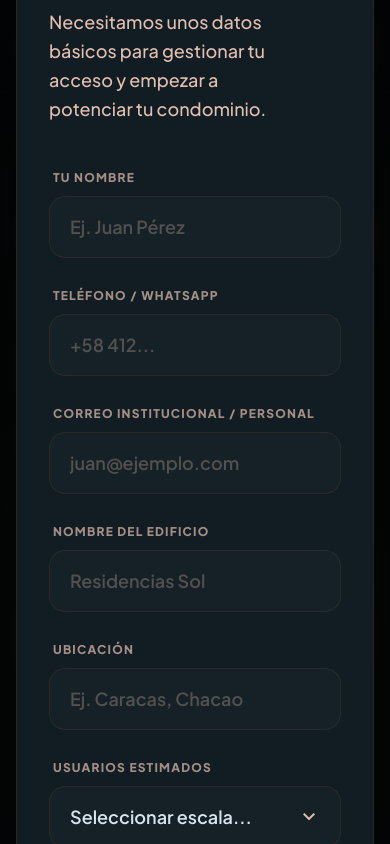
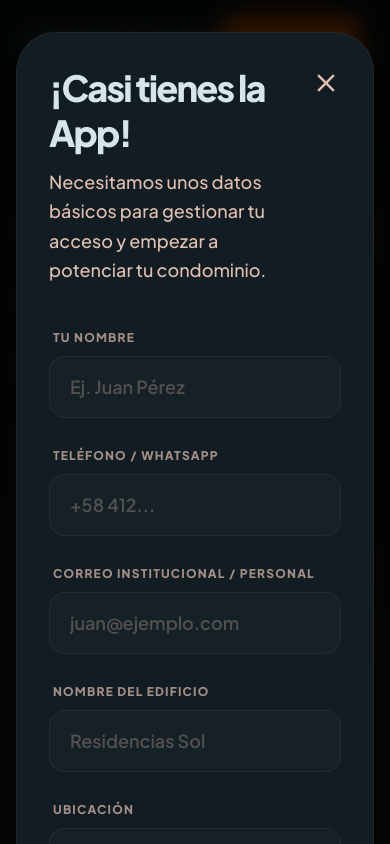
Before and after one commit to arepa-stack/condominium-spa, a React (Vite) app: page / in a window 390 px wide. Both pictures are taken after a click on the button "DESCARGAR APK". Shown: the top 844 px of the page. Built offline with nearby package versions, Linux system fonts and the light colour scheme; no server answers.

Commit message:
fix: fixing responsive

```diff
--- a/src/components/home/DownloadModal.tsx
+++ b/src/components/home/DownloadModal.tsx
@@ -24,6 +24,7 @@ const DownloadModal: React.FC<DownloadModalProps> = ({ isOpen, onClose }) => {
   useEffect(() => {
     let timer: number | undefined;
     if (isOpen) {
+      document.body.style.overflow = 'hidden';
       const remaining = getRemainingCooldown();
       setCooldown(remaining);
       if (remaining > 0) {
@@ -33,9 +34,12 @@ const DownloadModal: React.FC<DownloadModalProps> = ({ isOpen, onClose }) => {
           if (rem <= 0) clearInterval(timer);
         }, 1000);
       }
+    } else {
+      document.body.style.overflow = '';
     }
     return () => {
       if (timer) clearInterval(timer);
+      document.body.style.overflow = '';
     };
   }, [isOpen]);
 
@@ -96,16 +100,17 @@ const DownloadModal: React.FC<DownloadModalProps> = ({ isOpen, onClose }) => {
 
   return (
     <div
-      className="fixed inset-0 z-[100] flex items-center justify-center bg-black/80 backdrop-blur-md p-4"
+      className="fixed inset-0 z-[100] overflow-y-auto bg-black/80 backdrop-blur-md"
       onClick={onClose}
     >
+      <div className="flex min-h-full items-center justify-center p-4">
       <div
-        className="bg-surface-container-low border border-outline-variant/30 w-full max-w-xl rounded-[2.5rem] shadow-2xl overflow-hidden relative animate-in fade-in zoom-in duration-300"
+        className="bg-surface-container-low border border-outline-variant/30 w-full max-w-xl rounded-[2.5rem] shadow-2xl relative animate-in fade-in zoom-in duration-300 my-4"
         onClick={(e) => e.stopPropagation()}
       >
         <button
           onClick={onClose}
-          className="absolute top-8 right-8 text-on-surface-variant hover:text-on-surface hover:rotate-90 transition-all duration-300"
+          className="absolute top-8 right-8 text-on-surface-variant hover:text-on-surface hover:rotate-90 transition-all duration-300 z-10"
         >
           <span className="material-symbols-outlined text-3xl">close</span>
         </button>
@@ -253,6 +258,7 @@ const DownloadModal: React.FC<DownloadModalProps> = ({ isOpen, onClose }) => {
           )}
         </div>
       </div>
+      </div>
     </div>
   );
 };
```
